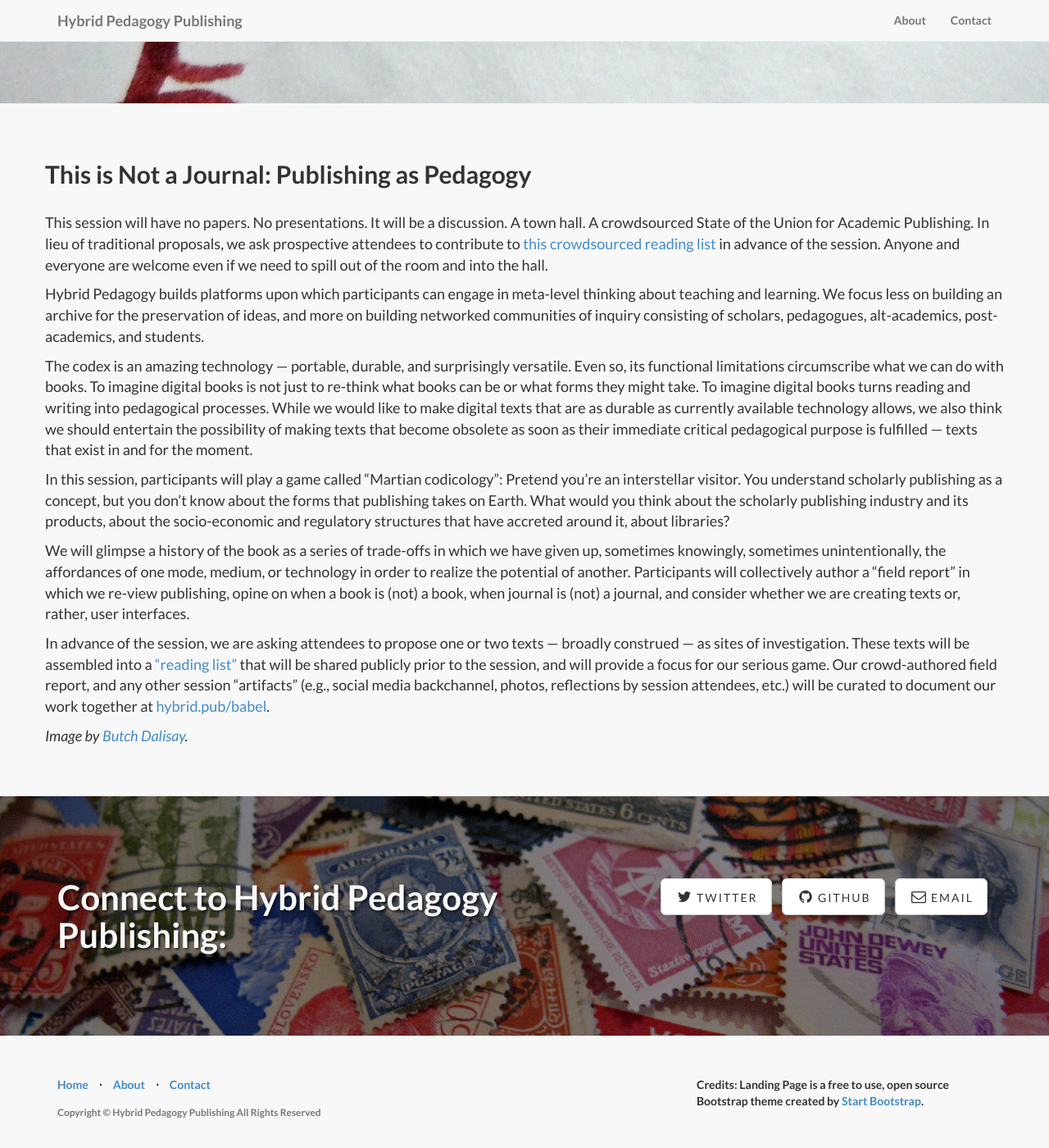
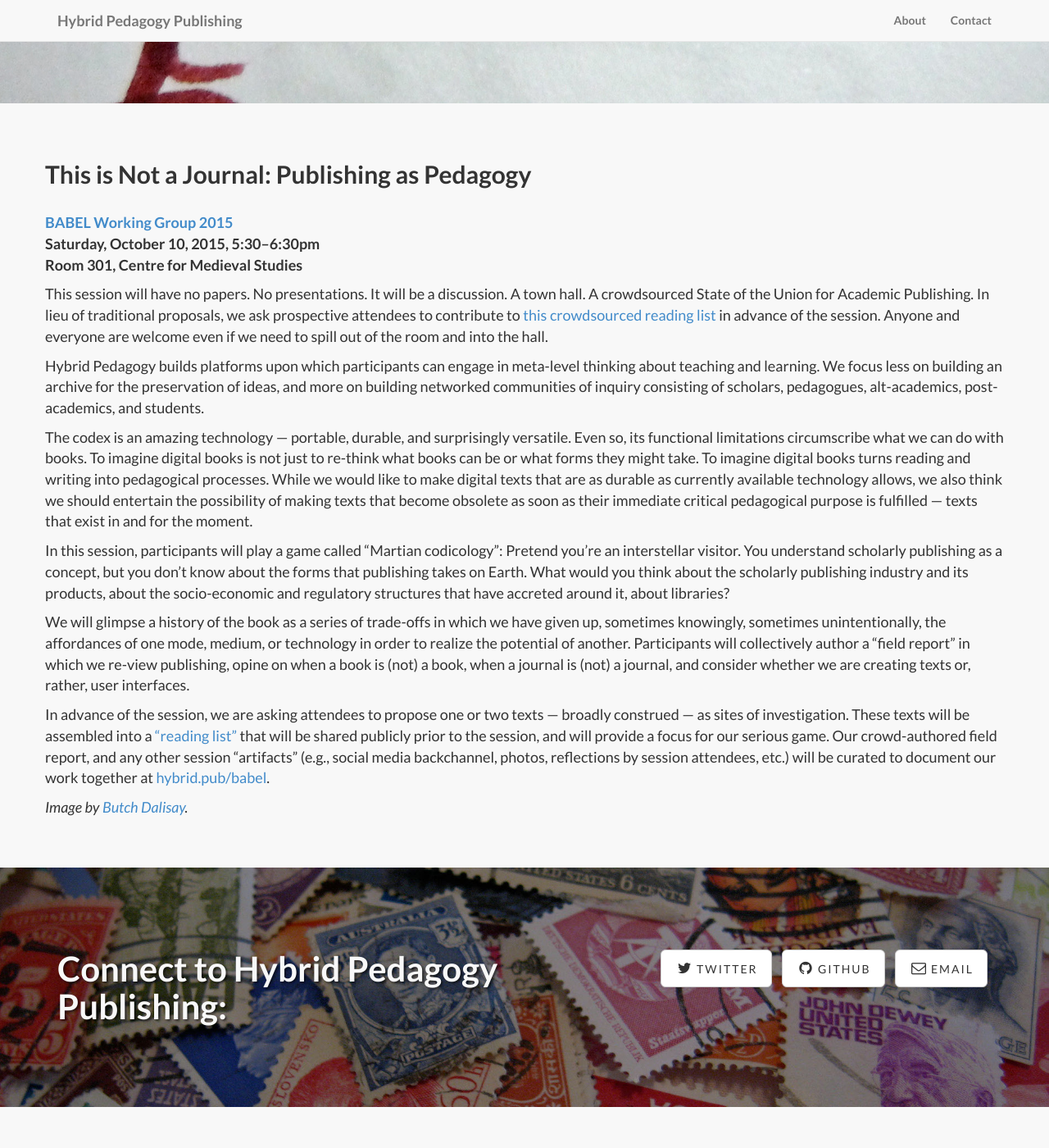
Before and after one commit to HybridPedagogyPublishing/HybridPedagogyPublishing.github.io, a Jekyll site: the page built from babel.md, in a window 1280 px wide and 1400 px high, scrolled down 728 px. Shown: the whole window at 82% size. Built offline with Jekyll 4.4.1, drawn with Linux system fonts in a browser that asks for light colours; nearby versions of some CDN libraries; library files that are not in the unit come from our copies.

Commit message:
Update babel.md

```diff
--- a/babel.md
+++ b/babel.md
@@ -4,6 +4,10 @@ title: "This is Not a Journal: Publishing as Pedagogy"
 subTitle: Chris Friend, Kris Shaffer, Jesse Stommel, Robin Wharton
 image: ink.jpg
 ---
+
+**[BABEL Working Group 2015](http://babel-meeting.org/2015-meeting/2015-program/)**
+**Saturday, October 10, 2015, 5:30–6:30pm**
+**Room 301, Centre for Medieval Studies**
 
 This session will have no papers. No presentations. It will be a discussion. A town hall. A crowdsourced State of the Union for Academic Publishing. In lieu of traditional proposals, we ask prospective attendees to contribute to [this crowdsourced reading list](https://docs.google.com/document/d/1ivd0Nsn97N61S2gu3tnSJ1bUTLKVtTbJq4UUShlwjDg/edit?usp=sharing) in advance of the session. Anyone and everyone are welcome even if we need to spill out of the room and into the hall.
 
@@ -14,7 +18,7 @@ The codex is an amazing technology — portable, durable, and surprisingly versa
 In this session, participants will play a game called “Martian codicology”:
 Pretend you’re an interstellar visitor. You understand scholarly publishing as a concept, but you don’t know about the forms that publishing takes on Earth. What would you think about the scholarly publishing industry and its products, about the socio-economic and regulatory structures that have accreted around it, about libraries?
 
-We will glimpse a history of the book as a series of trade-offs in which we have given up, sometimes knowingly, sometimes unintentionally, the affordances of one mode, medium, or technology in order to realize the potential of another. Participants will collectively author a "field report" in which we re-view publishing, opine on when a book is (not) a book, when journal is (not) a journal, and consider whether we are creating texts or, rather, user interfaces.
+We will glimpse a history of the book as a series of trade-offs in which we have given up, sometimes knowingly, sometimes unintentionally, the affordances of one mode, medium, or technology in order to realize the potential of another. Participants will collectively author a "field report" in which we re-view publishing, opine on when a book is (not) a book, when a journal is (not) a journal, and consider whether we are creating texts or, rather, user interfaces.
 
 In advance of the session, we are asking attendees to propose one or two texts — broadly construed — as sites of investigation. These texts will be assembled into a ["reading list"](https://docs.google.com/document/d/1ivd0Nsn97N61S2gu3tnSJ1bUTLKVtTbJq4UUShlwjDg/edit?usp=sharing) that will be shared publicly prior to the session, and will provide a focus for our serious game. Our crowd-authored field report, and any other session "artifacts" (e.g., social media backchannel, photos, reflections by session attendees, etc.) will be curated to document our work together at [hybrid.pub/babel](http://www.hybrid.pub/babel).
 
```
